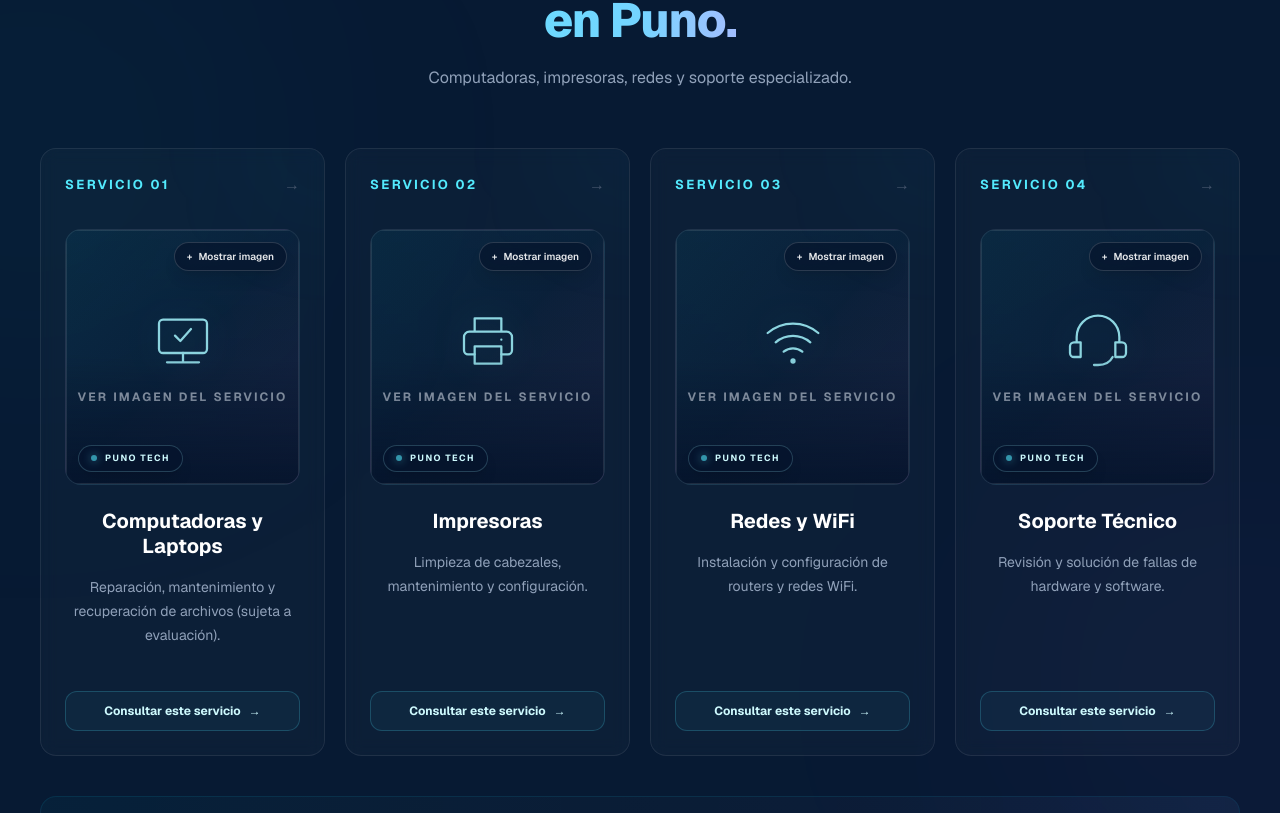
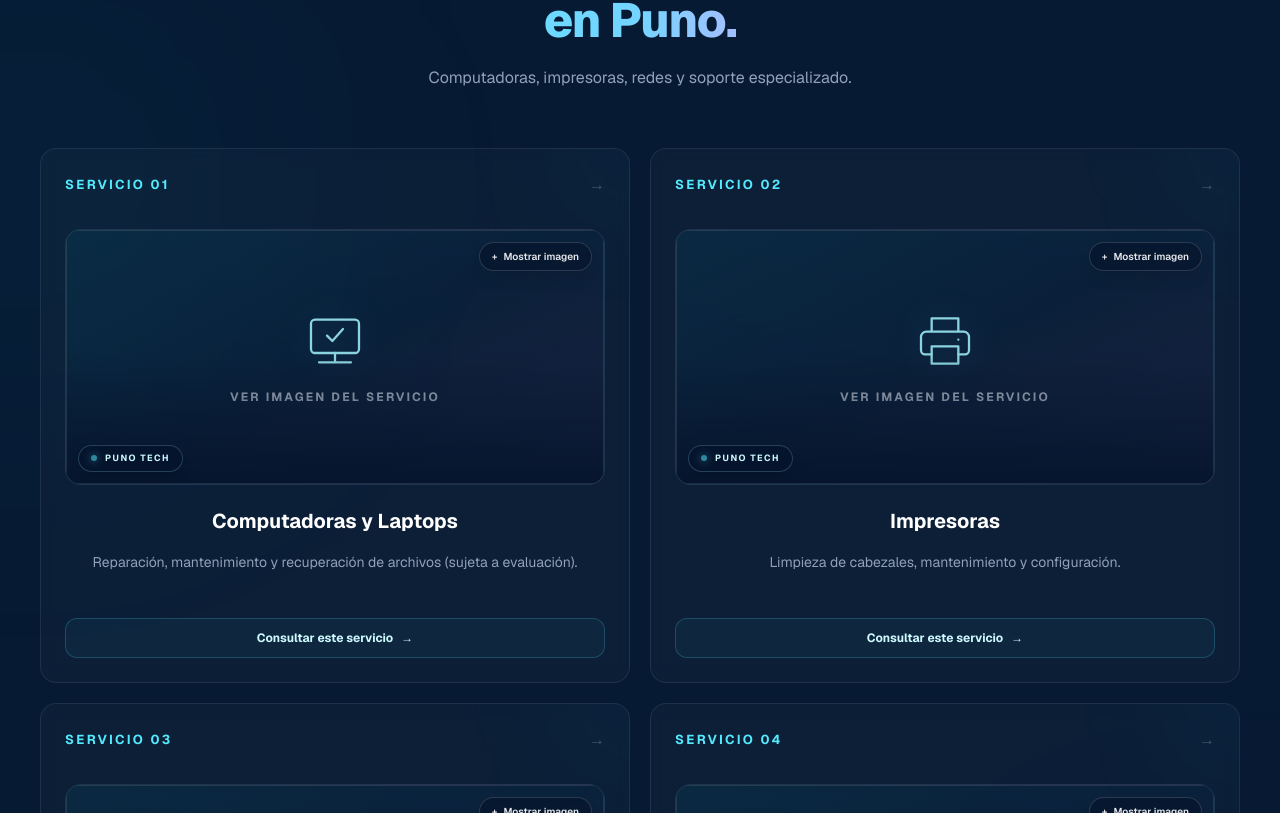
Before and after one commit to joakoguzp/puno-tech, a Next.js app: page / in a window 1280 px wide. Shown: the part 927-1740 px from the top of the page. Built offline with nearby package versions, Linux system fonts and the light colour scheme.

Commit message:
Corregir servicios a dos columnas en escritorio

```diff
--- a/src/components/sections/Services.tsx
+++ b/src/components/sections/Services.tsx
@@ -208,7 +208,6 @@ export default function Services() {
             gap-5
             sm:grid-cols-2
             lg:mt-14
-            xl:grid-cols-4
           "
         >
           {services.map((service, index) => {
```
